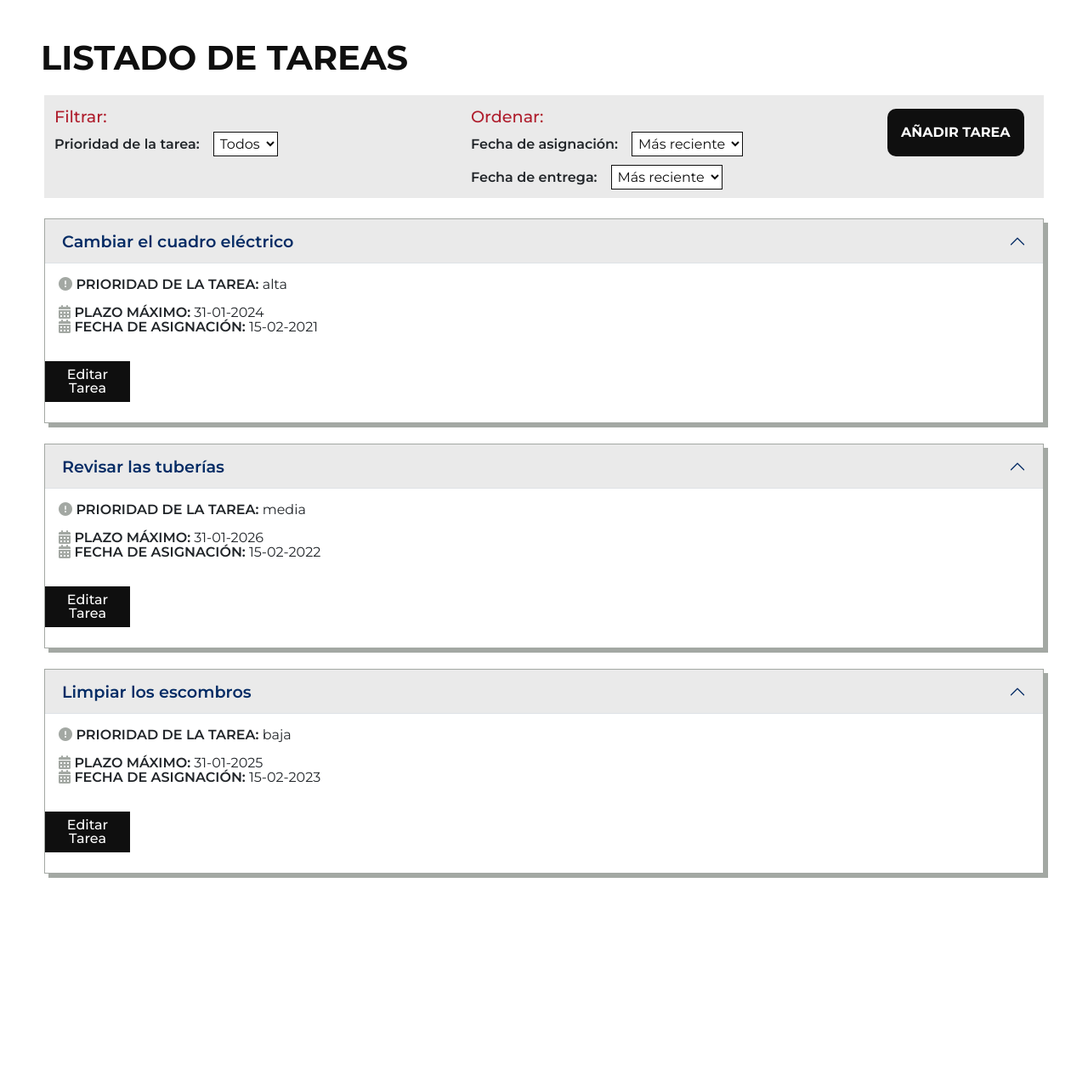
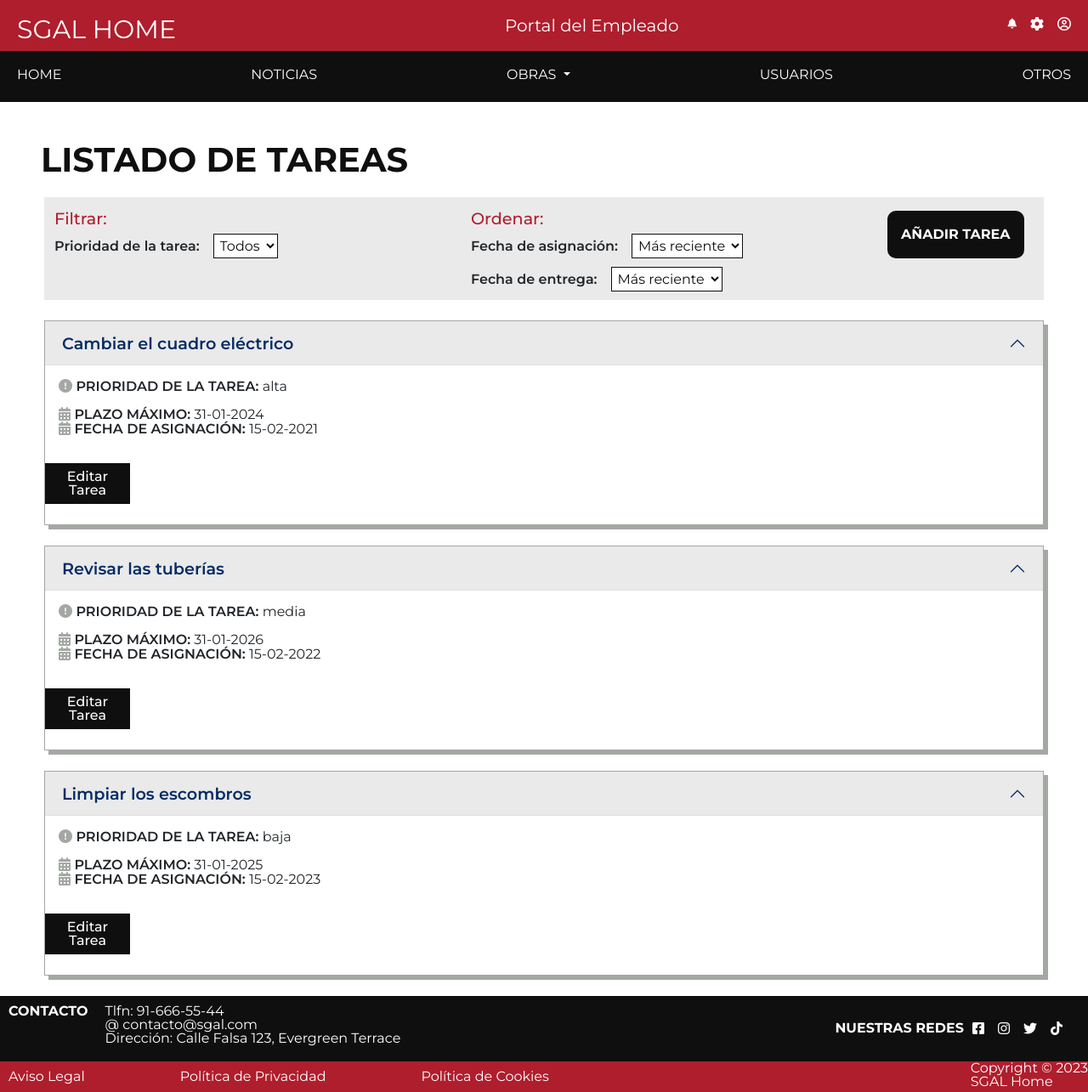
Before and after one commit to AliciaZP/front_constructora, an Angular app: page /tasks in a window 1280 px wide. Shown: the whole page at 85% size. Before the commit the page ends 1052 px from the top, so only its background shows below. Built offline with nearby package versions, Linux system fonts and the light colour scheme.

Commit message:
Page auth: nav y footer arreglados

```diff
--- a/src/app/app.component.html
+++ b/src/app/app.component.html
@@ -1,3 +1,11 @@
+<header *ngIf="!isAuthRoute()">
+    <nav-bar></nav-bar>
+</header>
+
 <main>
     <router-outlet></router-outlet>
 </main>
+
+<footer *ngIf="!isAuthRoute()">
+    <app-footer></app-footer>
+</footer>
--- a/src/app/app.component.ts
+++ b/src/app/app.component.ts
@@ -1,4 +1,5 @@
-import { Component } from '@angular/core';
+import { Component, inject } from '@angular/core';
+import { Router } from '@angular/router';
 
 @Component({
   selector: 'app-root',
@@ -7,4 +8,17 @@ import { Component } from '@angular/core';
 })
 export class AppComponent {
   title = 'front_constructora';
+
+  router = inject(Router)
+
+  isAuthRoute(): boolean {
+    //Con esto obtenemos la ruta actual en la que estamos.
+    const currentRoute = this.router.url;
+
+    // Confirma que la ruta es la que se llama así:
+    return currentRoute === '/auth';
+  }
+
+
+
 }
```
